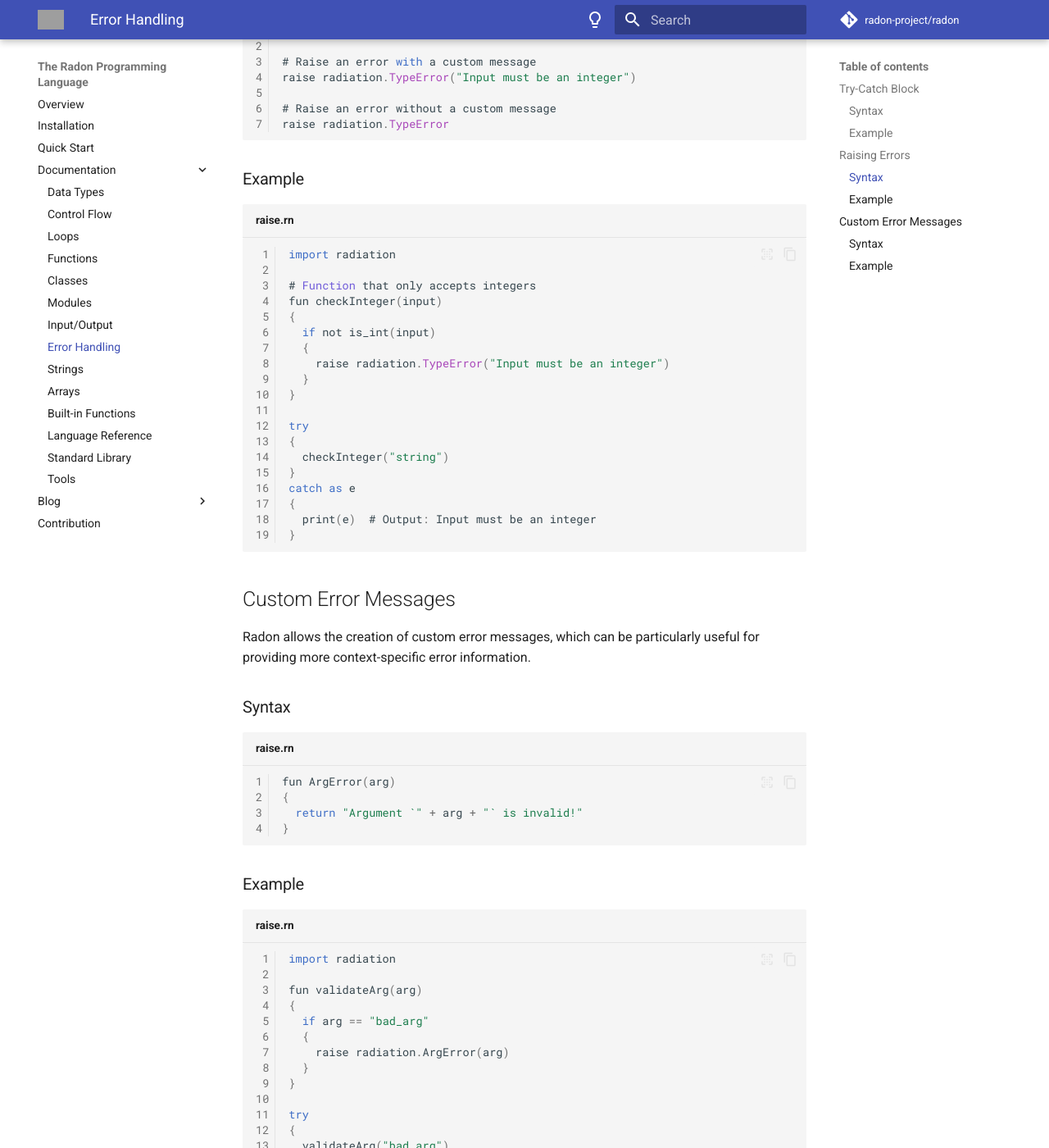
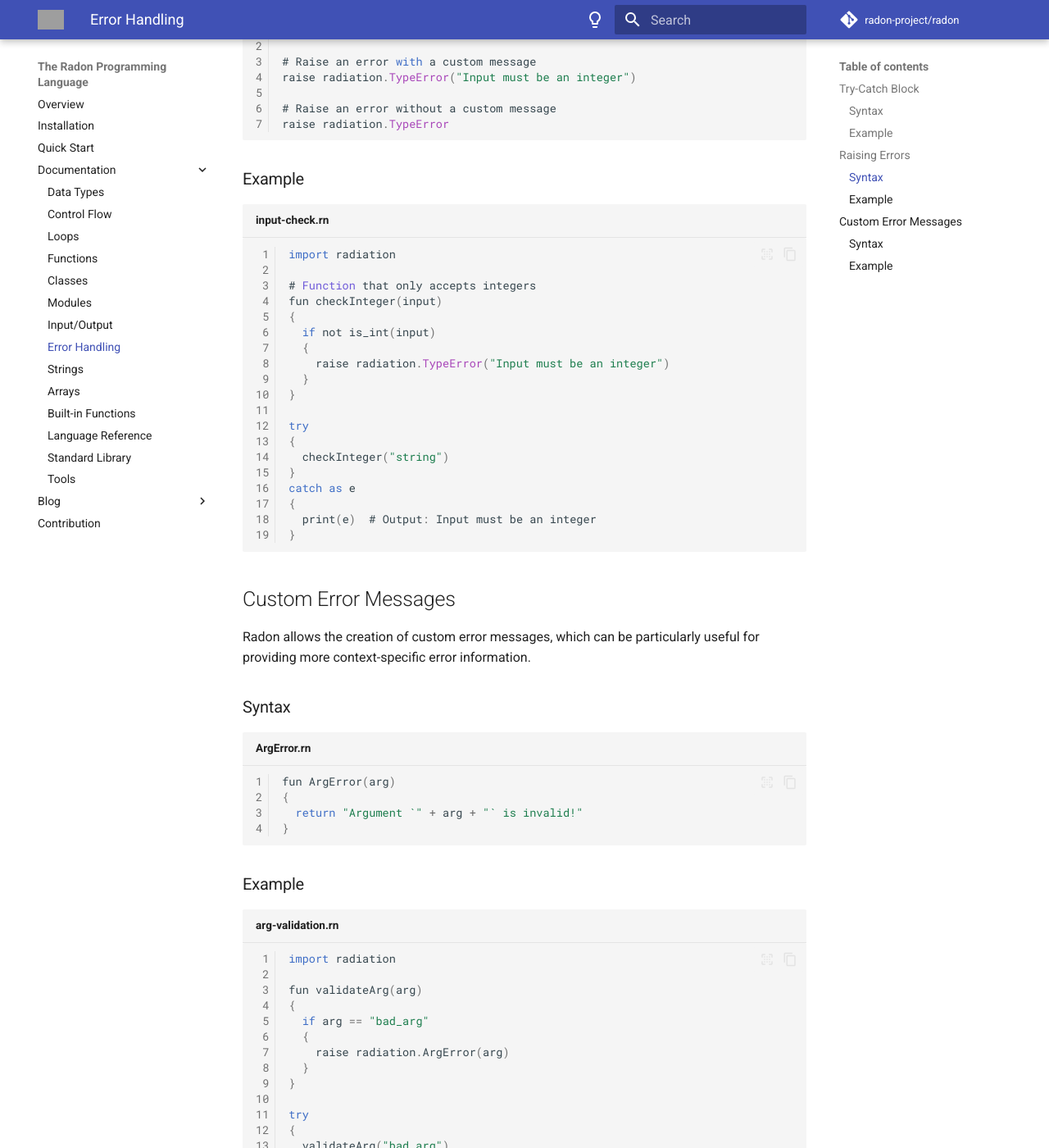
Before and after one commit to radon-project/docs, an MkDocs documentation site: the page built from docs/error-handling.md, in a window 1280 px wide and 1400 px high, scrolled down 1456 px. Shown: the whole window at 82% size. Built offline with MkDocs 1.6.1 and Material for MkDocs 9.7.7, drawn with Linux system fonts in a browser that asks for light colours; comment, search, counter and statistics services are not loaded; grey boxes are pictures that could not be loaded.

Commit message:
Update error-handling.md

````diff
--- a/docs/error-handling.md
+++ b/docs/error-handling.md
@@ -50,7 +50,7 @@ raise radiation.TypeError
 ```
 
 ### Example
-```js linenums="1" title="raise.rn"
+```js linenums="1" title="input-check.rn"
 import radiation
 
 # Function that only accepts integers
@@ -76,7 +76,7 @@ catch as e
 Radon allows the creation of custom error messages, which can be particularly useful for providing more context-specific error information.
 
 ### Syntax
-```js linenums="1" title="raise.rn"
+```js linenums="1" title="ArgError.rn"
 fun ArgError(arg)
 {
   return "Argument `" + arg + "` is invalid!"
@@ -84,7 +84,7 @@ fun ArgError(arg)
 ```
 
 ### Example
-```js linenums="1" title="raise.rn"
+```js linenums="1" title="arg-validation.rn"
 import radiation
 
 fun validateArg(arg)
````
